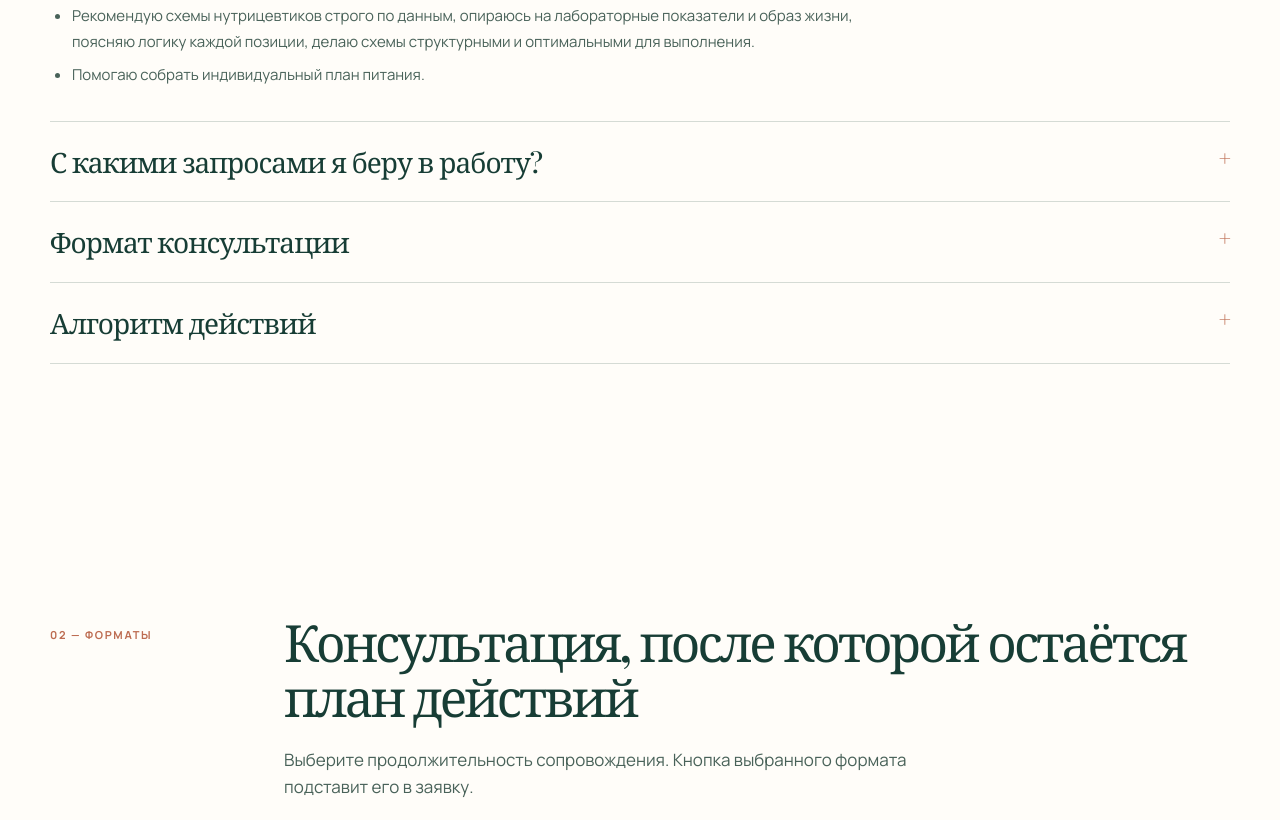
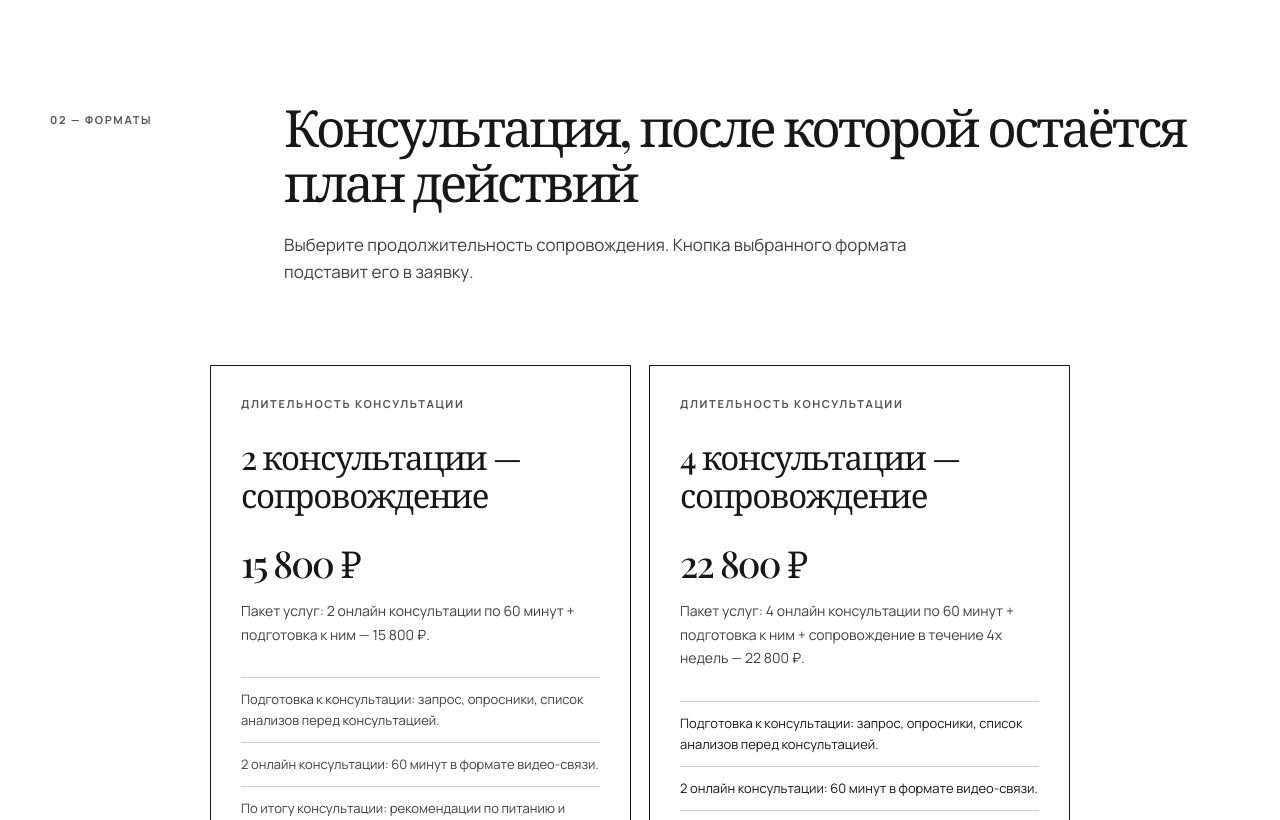
Before and after one commit to pokatilovivan10-hub/nadezhda-timoshenko-consulting, a plain HTML site: page index.html in a window 1280 px wide. Shown: the part 1818-2638 px from the top of the page. Drawn offline with nearby package versions, Linux system fonts and the light colour scheme.

Commit message:
Create neutral client review layout

```diff
--- a/index.html
+++ b/index.html
@@ -213,7 +213,7 @@
           </div>
         </div>
         <div class="container service-accordions">
-          <details open>
+          <details>
             <summary>Мои навыки <span>+</span></summary>
             <div class="accordion-copy">
               <p>В своей работе я использую интегративный подход, это позволяет находить настоящую причину состояния, а не просто гасить симптомы. Это помогает мне соединить в одну картину биохимию, микробиом, гормональный статус, образ жизни, питание, психологические факторы, а не рассматривать их по отдельности, так как организм — это саморегулирующаяся система и представляет собой единое целое.</p>
--- a/updates.css
+++ b/updates.css
@@ -141,3 +141,127 @@
     grid-template-columns: 1fr;
   }
 }
+
+/* Временный нейтральный вариант для согласования структуры и текста. */
+:root {
+  --ink: #171717;
+  --cream: #ffffff;
+  --paper: #ffffff;
+  --sage: #f5f5f5;
+  --sand: #ededed;
+  --clay: #555555;
+  --line: #d0d0d0;
+  --muted: #5c5c5c;
+}
+
+body,
+.approach,
+.formats,
+.faq,
+.credentials {
+  background: #ffffff;
+  color: #171717;
+}
+
+.notice,
+.contact,
+.mobile-cta {
+  background: #171717;
+}
+
+.requests,
+.legal {
+  background: #f5f5f5;
+}
+
+.section-kicker,
+.card-label,
+.approach-grid span,
+.request-icon,
+summary span {
+  color: #555555;
+}
+
+.nav-button,
+.button-primary,
+.format-card.featured {
+  background: #171717;
+  border-color: #171717;
+  color: #ffffff;
+}
+
+.button-secondary {
+  background: #ffffff;
+  border: 1px solid #171717;
+  color: #171717;
+}
+
+.hero-art::before,
+.credentials-grid img,
+.certificate-gallery img {
+  filter: grayscale(1);
+}
+
+.hero-badge {
+  background: #ededed;
+}
+
+.hero-credentials,
+.hero-education,
+.lead,
+.section-intro,
+.accordion-copy p,
+.accordion-copy li,
+.format-card > p:not(.price):not(.card-label),
+.legal-copy p,
+.credentials-grid li,
+.contact > div > div > p:not(.eyebrow) {
+  color: #404040;
+}
+
+.service-accordions details {
+  background: #fafafa;
+  border: 1px solid #d0d0d0;
+  margin-top: 10px;
+  padding: 0;
+}
+
+.service-accordions summary {
+  min-height: 68px;
+  align-items: center;
+  padding: 17px 22px;
+  font-family: var(--sans);
+  font-size: 17px;
+  font-weight: 700;
+  letter-spacing: 0;
+}
+
+.service-accordions details[open] summary {
+  border-bottom: 1px solid #d0d0d0;
+}
+
+.service-accordions .accordion-copy {
+  padding: 16px 22px 20px;
+}
+
+.format-card,
+.format-card.featured {
+  background: #ffffff;
+  color: #171717;
+  border-color: #171717;
+}
+
+.format-card.featured > p:not(.price):not(.card-label),
+.format-card.featured li {
+  color: #404040;
+  border-color: #d0d0d0;
+}
+
+.format-card.featured .card-label {
+  color: #555555;
+}
+
+.format-card.featured .button-secondary {
+  background: #171717;
+  color: #ffffff;
+}
```
